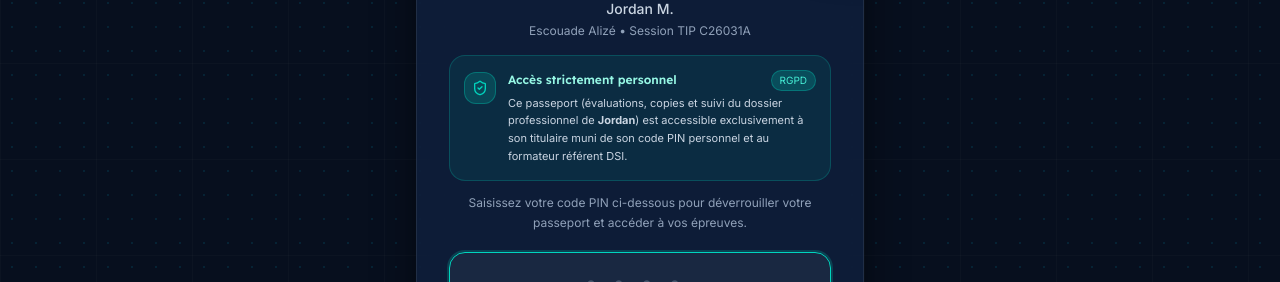
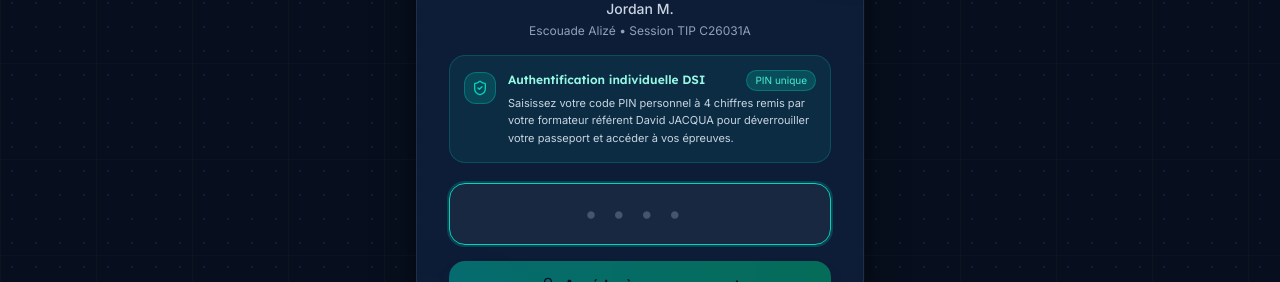
Before and after one commit to shaneal972/shanflow-leaderboard-tip, a Next.js app: page /passport/00000000-0000-0000-0000-000000000001 in a window 1280 px wide. Shown: the part 321-603 px from the top of the page. Built offline with nearby package versions, Linux system fonts and the light colour scheme; no server answers; the database is empty.

Commit message:
feat(passport): encart authentification individuelle DSI avec PIN personnel unique

```diff
--- a/src/components/passport/PassportLockScreen.tsx
+++ b/src/components/passport/PassportLockScreen.tsx
@@ -98,7 +98,7 @@ export const PassportLockScreen: React.FC<PassportLockScreenProps> = ({
             )}
           </div>
 
-          {/* Encart de confidentialité stricte RGPD & Exclusivité */}
+          {/* Encart Authentification individuelle DSI */}
           <div className="mt-4 p-3.5 rounded-2xl bg-teal-500/10 border border-teal-500/25 text-left relative overflow-hidden">
             <div className="flex items-start gap-3">
               <div className="w-8 h-8 rounded-xl bg-teal-500/20 border border-teal-500/40 flex items-center justify-center shrink-0 text-teal-400 mt-0.5">
@@ -107,22 +107,18 @@ export const PassportLockScreen: React.FC<PassportLockScreenProps> = ({
               <div className="space-y-1 flex-1">
                 <div className="flex items-center justify-between">
                   <span className="font-semibold text-teal-200 text-xs font-['Lexend']">
-                    Accès strictement personnel
+                    Authentification individuelle DSI
                   </span>
                   <span className="text-[10px] font-mono px-2 py-0.5 rounded-full bg-teal-400/20 text-teal-300 border border-teal-400/30">
-                    RGPD
+                    PIN unique
                   </span>
                 </div>
                 <p className="text-slate-300 text-[11px] leading-relaxed">
-                  Ce passeport (évaluations, copies et suivi du dossier professionnel de <strong>{firstName}</strong>) est accessible exclusivement à son titulaire muni de son code PIN personnel et au formateur référent DSI.
+                  Saisissez votre code PIN personnel à 4 chiffres remis par votre formateur référent David JACQUA pour déverrouiller votre passeport et accéder à vos épreuves.
                 </p>
               </div>
             </div>
           </div>
-
-          <p className="text-xs text-slate-400 mt-3 leading-relaxed">
-            Saisissez votre code PIN ci-dessous pour déverrouiller votre passeport et accéder à vos épreuves.
-          </p>
 
           {/* Formulaire PIN avec noValidate obligatoire */}
           <form onSubmit={handleSubmit} noValidate className="mt-5 space-y-4">
```
